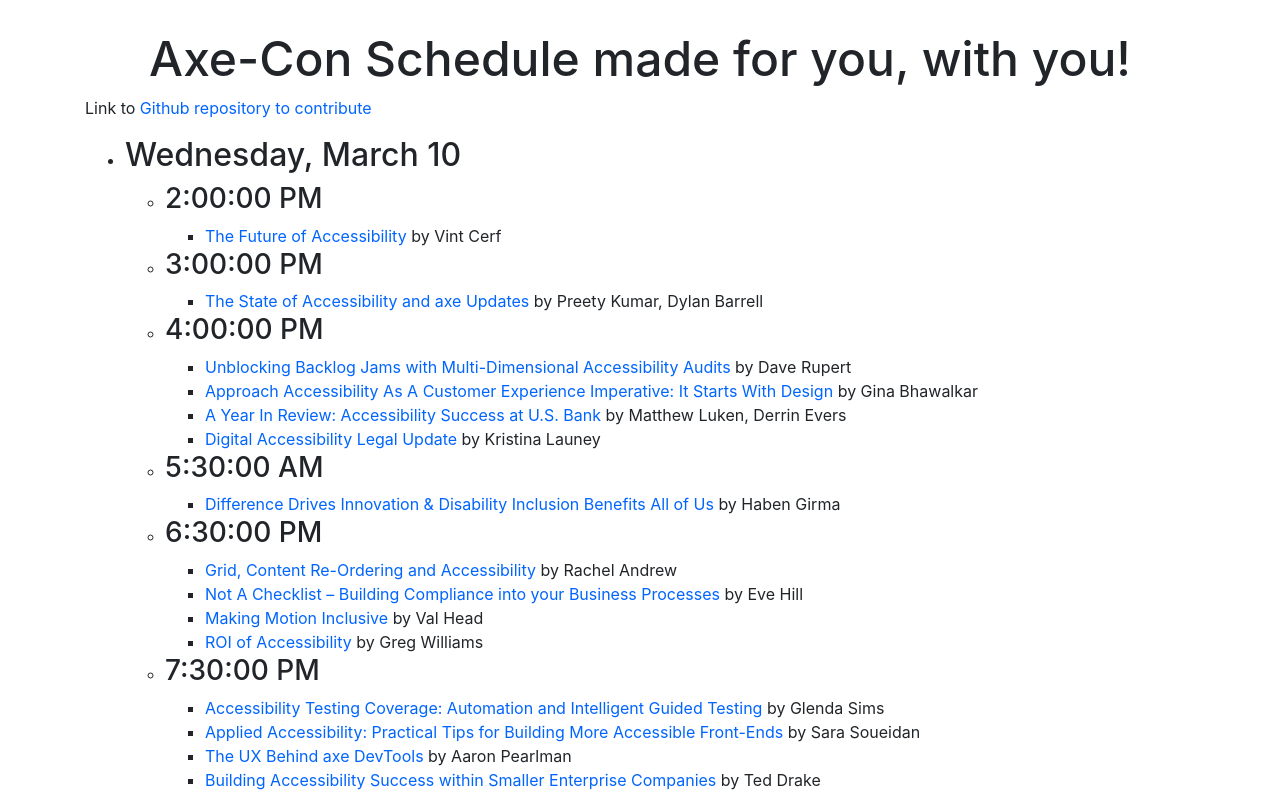
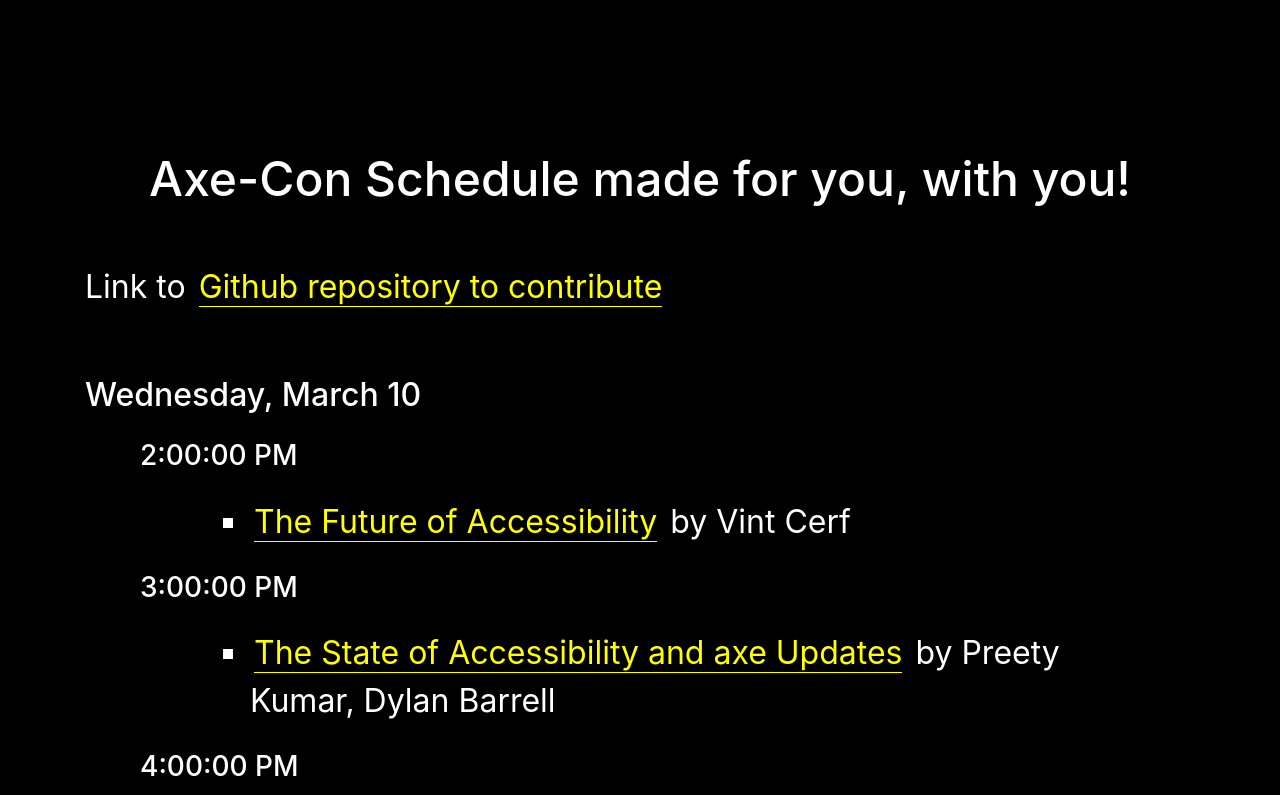
Before and after one commit to backwardok/axe-con-schedule, a plain HTML site: page index.html in a window 1280 px wide. Shown: the top 795 px of the page. Drawn offline with nearby package versions, Linux system fonts and the light colour scheme.

Commit message:
add some high contrast styles

```diff
--- a/css/custom.css
+++ b/css/custom.css
@@ -1,11 +1,44 @@
 /* Custom styles */
 
+body {
+	font-size: 2em;
+	background-color: #000;
+	color: #fff;
+}
+
 h1 {
-	font-size: 3em;
-	margin-top: 30px;
+	font-size: 1.5em;
+	margin-top: 150px;
+	margin-bottom: 55px;
 	text-align: center;
 }
 
 a {
-  color: #0065ff;
+  color: yellow;
+  border-bottom: solid 1px yellow;
+  margin: 4px;
 }
+
+a:hover,
+a:focus {
+	color: orange;
+	padding: 5px;
+	border: solid 2px #F66;
+	text-decoration: none;
+}
+
+.axeConDays ul ul li {
+	margin: 25px 15px;
+}
+
+.axeConDays ul {
+	margin: 25px 55px;
+}
+
+.axeConDays h2 {
+	margin-top: 65px;
+}
+
+.axeConCollab {
+	margin-bottom: 25px;
+}
--- a/index.html
+++ b/index.html
@@ -16,16 +16,16 @@
 
 	<main class="container">
 		<h1>Axe-Con Schedule made for you, with you!</h1>
-		<p>Link to <a href="https://github.com/shawnthompson/axe-con-schedule">Github repository to contribute</a></p>
+		<p class="axeConCollab">Link to <a href="https://github.com/shawnthompson/axe-con-schedule">Github repository to contribute</a></p>
 
-		<ul>
+		<ul class="list-unstyled axeConDays">
 			<li>
 				<h2 id="wednesday-date">Wednesday, March 10</h2>
-				<ul id="wednesday" aria-labelledby="wednesday-date"></ul>
+				<ul class="list-unstyled" id="wednesday" aria-labelledby="wednesday-date"></ul>
 			</li>
 			<li>
 				<h2 id="thursday-date">Thursday, March 11</h2>
-				<ul id="thursday" aria-labelledby="thursday-date"></ul>
+				<ul class="list-unstyled" id="thursday" aria-labelledby="thursday-date"></ul>
 			</li>
 		</ul>
 
```
